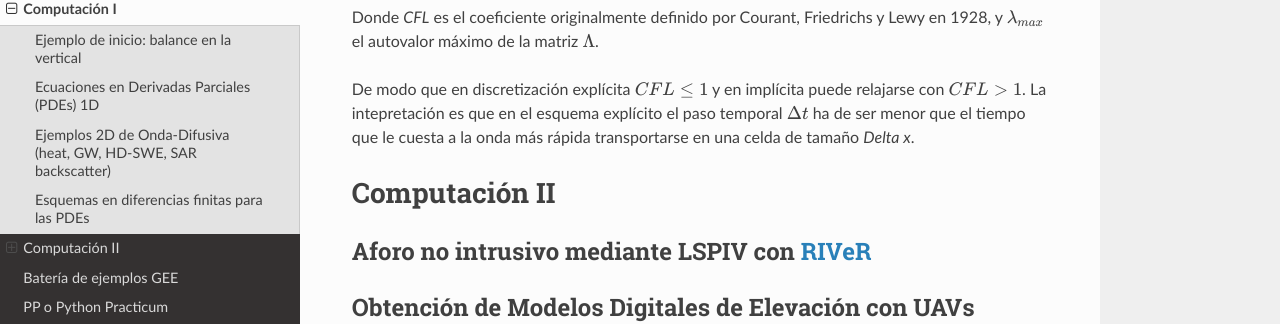
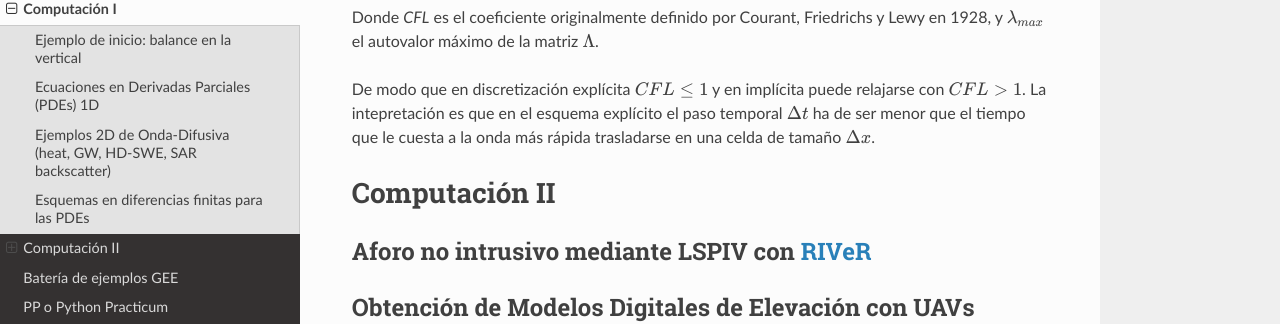
Before and after one commit to ivillamadrid/HidrologiaXXI, a Sphinx documentation site: the page built from docs/source/computacion.rst, in a window 1280 px wide and 900 px high, scrolled down 2338 px. Shown: the part 244-568 px from the top of the window. Built offline with Sphinx 7.4.7 and the Read the Docs theme 2.0.0, drawn with Linux system fonts in a browser that asks for light colours.

Commit message:
Update computacion.rst

```diff
--- a/docs/source/computacion.rst
+++ b/docs/source/computacion.rst
@@ -115,7 +115,7 @@ de la que se deduce una condición necesaria de convergencia:
 
 Donde *CFL* es el coeficiente originalmente definido por Courant, Friedrichs y Lewy en 1928, y :math:`\lambda_{max}` el autovalor máximo de la matriz :math:`\Lambda`.
 
-De modo que en discretización explícita :math:`CFL \le 1` y en implícita puede relajarse con :math:`CFL \gt 1`. La intepretación es que en el esquema explícito el paso temporal :math:`\Delta t` ha de ser menor que el tiempo que le cuesta a la onda más rápida transportarse en una celda de tamaño `\Delta x`.
+De modo que en discretización explícita :math:`CFL \le 1` y en implícita puede relajarse con :math:`CFL \gt 1`. La intepretación es que en el esquema explícito el paso temporal :math:`\Delta t` ha de ser menor que el tiempo que le cuesta a la onda más rápida trasladarse en una celda de tamaño :math:`\Delta x`.
 
 
 Computación II
```
